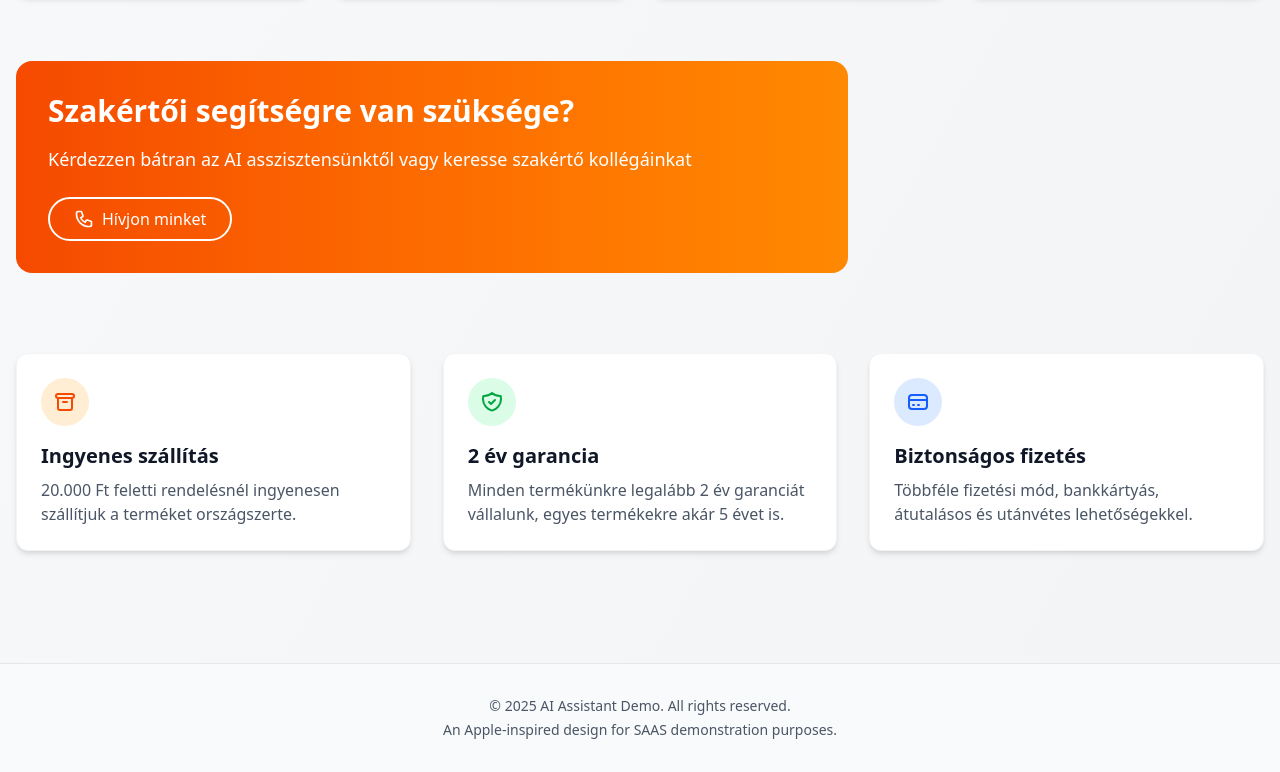
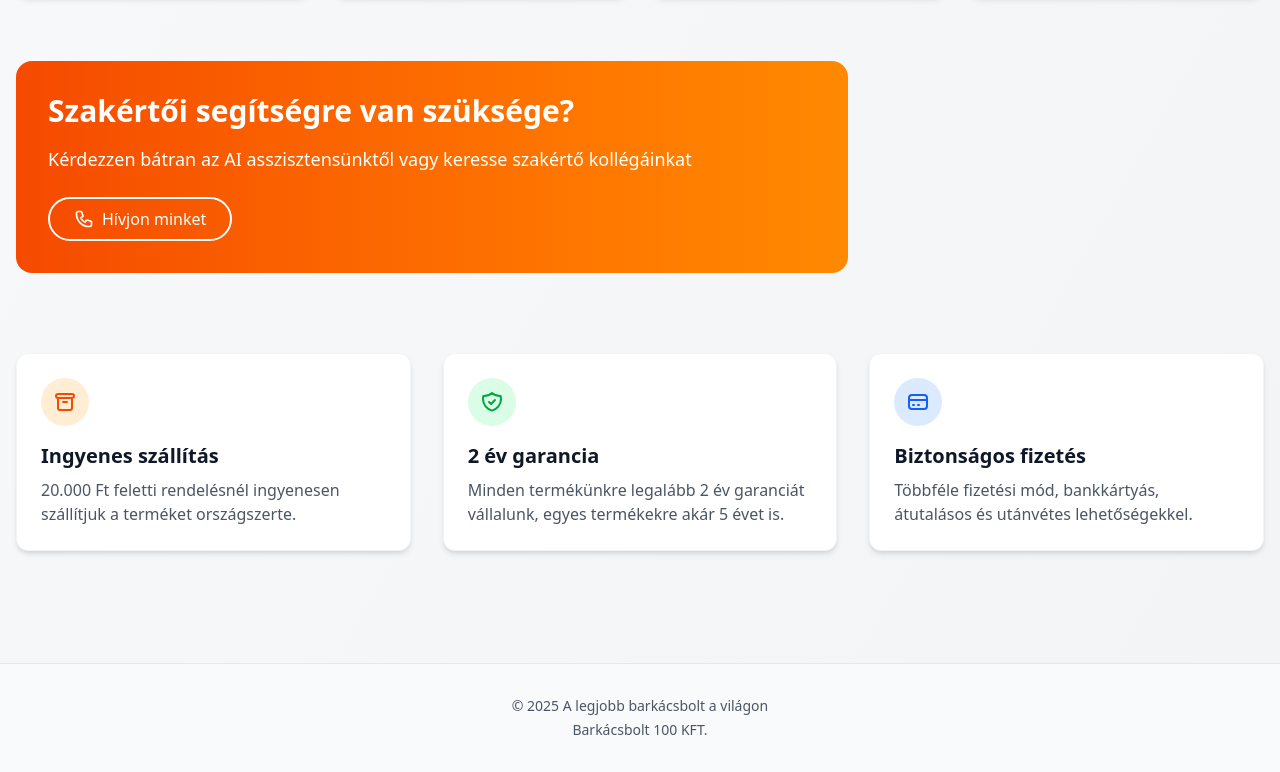
Before and after one commit to vnorman1/AiSaasy, a website built with Vite: page index.html in a window 1280 px wide. Shown: the part 1495-2267 px from the top of the page. Built offline with nearby package versions, Linux system fonts and the light colour scheme; some packages are replaced by stand-ins of ours; no server answers.

Commit message:
Update footer content and clean up chat message handling

```diff
--- a/index.html
+++ b/index.html
@@ -382,8 +382,8 @@
     <footer class="bg-gray-50 border-t border-gray-200 mt-20">
         <div class="container mx-auto px-4 py-8">
             <div class="text-center text-gray-600 text-sm">
-                <p>© 2025 AI Assistant Demo. All rights reserved.</p>
-                <p class="mt-1">An Apple-inspired design for SAAS demonstration purposes.</p>
+                <p>© 2025 A legjobb barkácsbolt a világon</p>
+                <p class="mt-1">Barkácsbolt 100 KFT.</p>
             </div>
         </div>
     </footer>
@@ -412,14 +412,11 @@
             `;
             chatMessages.innerHTML += userMessageHTML;
 
-            // Clear input
+
             userInput.value = '';
 
-            // Scroll to bottom
             chatMessages.scrollTop = chatMessages.scrollHeight;
 
-            // This is where your SAAS script would be called to get AI response
-            // For demo purposes, adding a placeholder response
             setTimeout(() => {
                 const aiResponseHTML = `
                     <div class="flex items-start">
```
